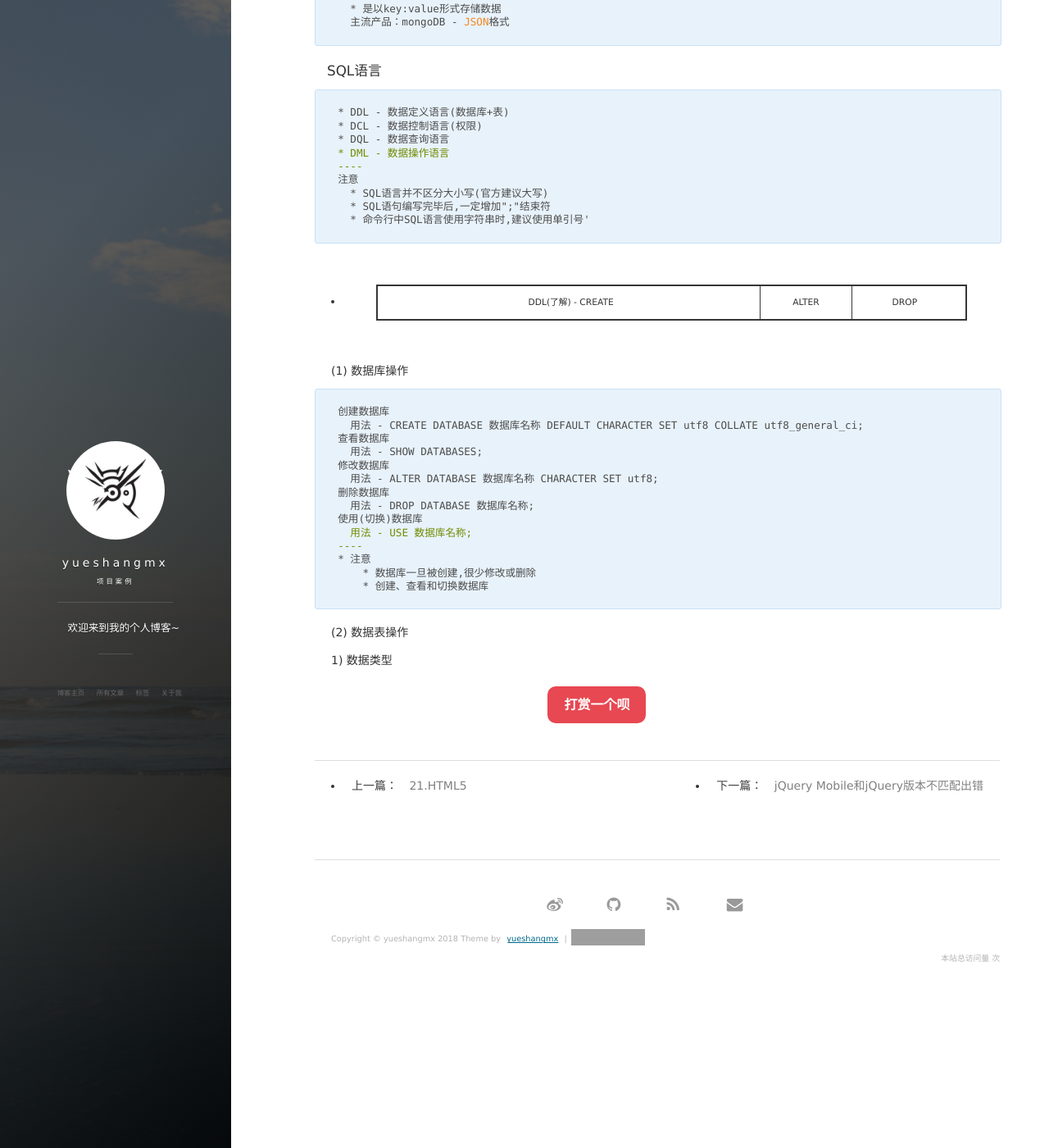
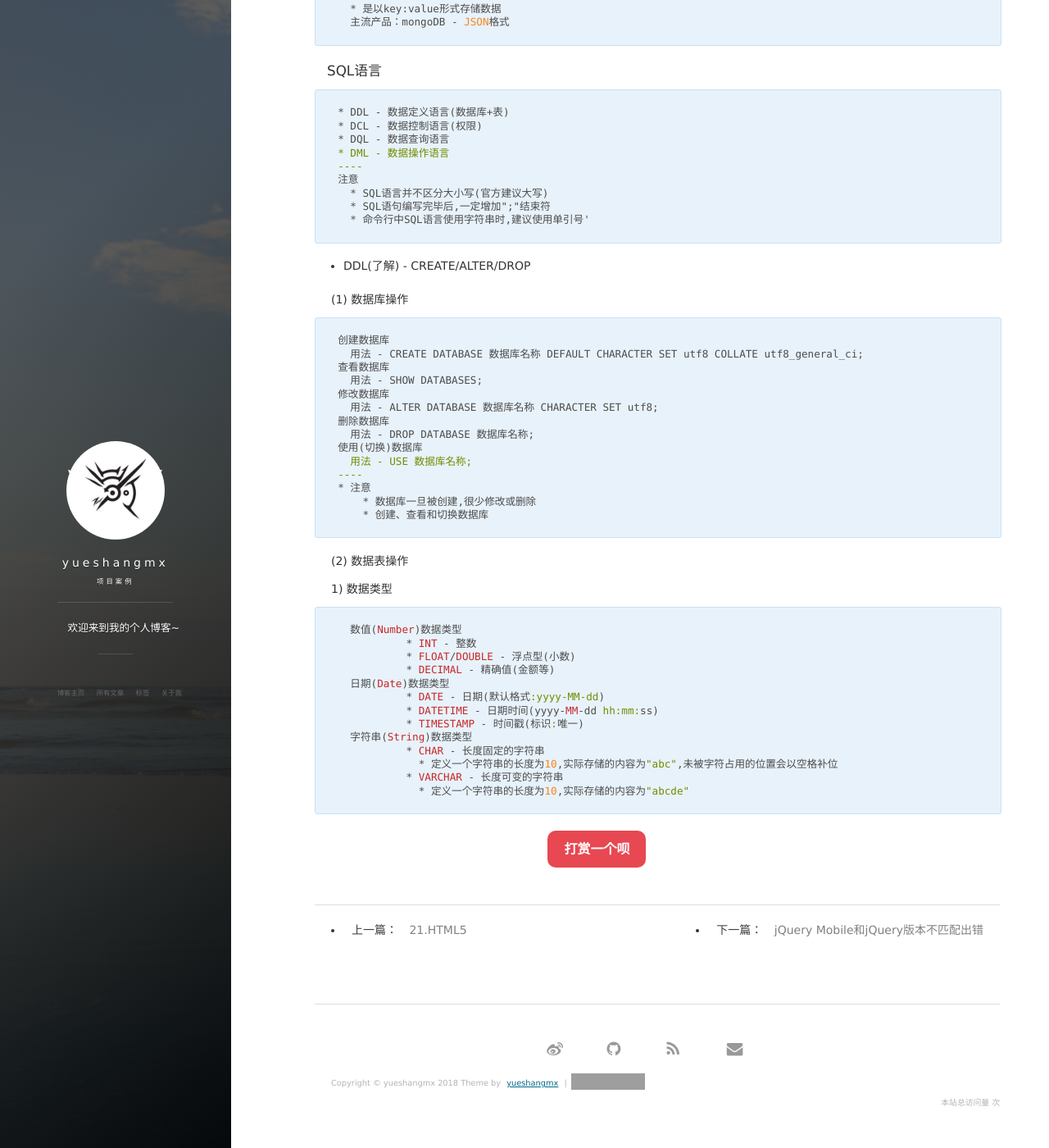
Before and after one commit to yueshangmx/yueshangmx.github.io, a Jekyll site: the page built from _posts/2017-11-02-服务器server.md, in a window 1280 px wide and 1400 px high, scrolled down 1142 px. Shown: the whole window at 82% size. Built offline with Jekyll 4.4.1, drawn with Linux system fonts in a browser that asks for light colours; nearby versions of some CDN libraries; comment, search, counter and statistics services are not loaded; grey boxes are pictures that could not be loaded.

Commit message:
update server

````diff
--- a/_posts/2017-11-02-服务器server.md
+++ b/_posts/2017-11-02-服务器server.md
@@ -72,7 +72,7 @@ MySQL默认端口 - 3306
   * SQL语句编写完毕后,一定增加";"结束符
   * 命令行中SQL语言使用字符串时,建议使用单引号'
 ```
-- DDL(了解) - CREATE|ALTER|DROP
+- DDL(了解) - CREATE/ALTER/DROP
 
 (1) 数据库操作
 ```
@@ -94,3 +94,18 @@ MySQL默认端口 - 3306
 (2) 数据表操作
 
   1) 数据类型
+  ```
+  数值(Number)数据类型
+  	   * INT - 整数
+  	   * FLOAT/DOUBLE - 浮点型(小数)
+  	   * DECIMAL - 精确值(金额等)
+  日期(Date)数据类型
+  	   * DATE - 日期(默认格式:yyyy-MM-dd)
+  	   * DATETIME - 日期时间(yyyy-MM-dd hh:mm:ss)
+  	   * TIMESTAMP - 时间戳(标识:唯一)
+  字符串(String)数据类型
+  	   * CHAR - 长度固定的字符串
+  	     * 定义一个字符串的长度为10,实际存储的内容为"abc",未被字符占用的位置会以空格补位
+  	   * VARCHAR - 长度可变的字符串
+  	     * 定义一个字符串的长度为10,实际存储的内容为"abcde"
+  ```
````
